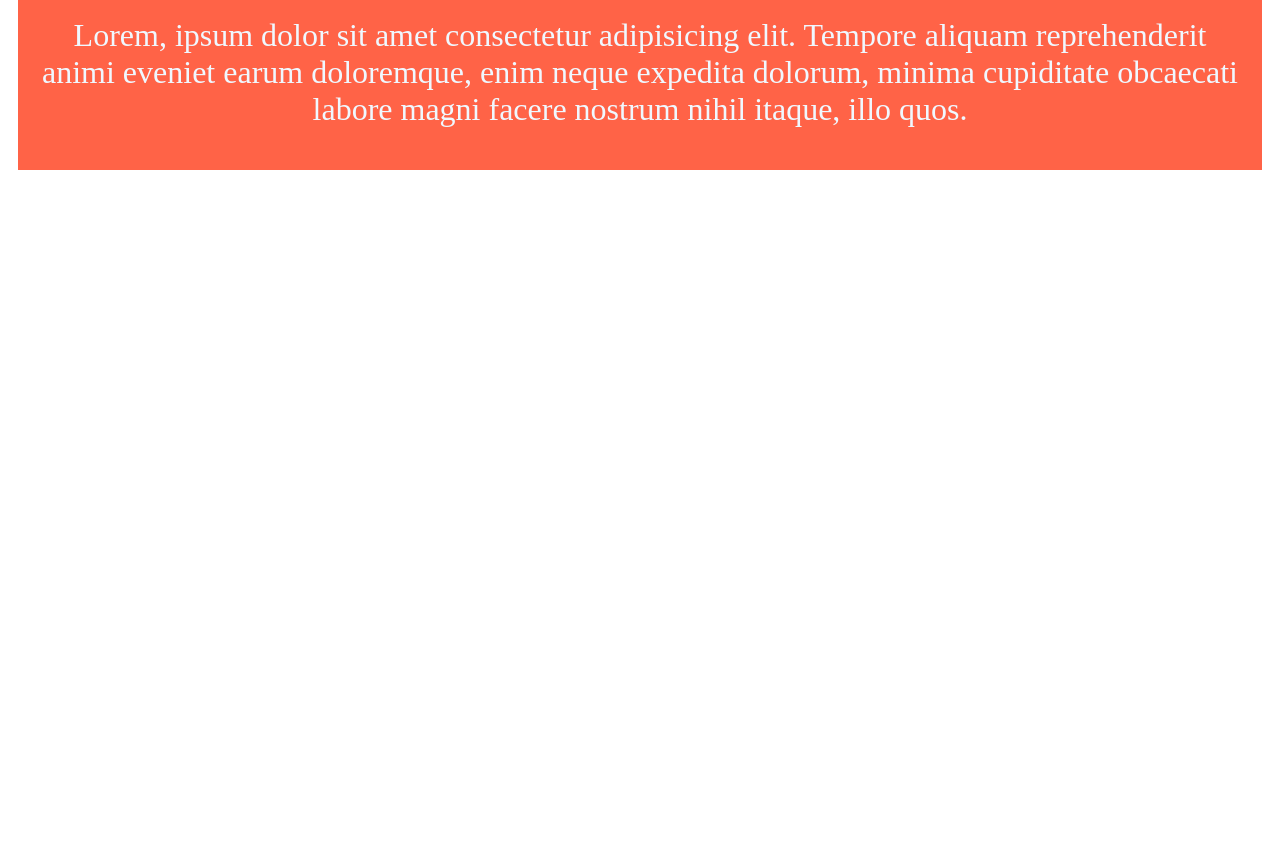
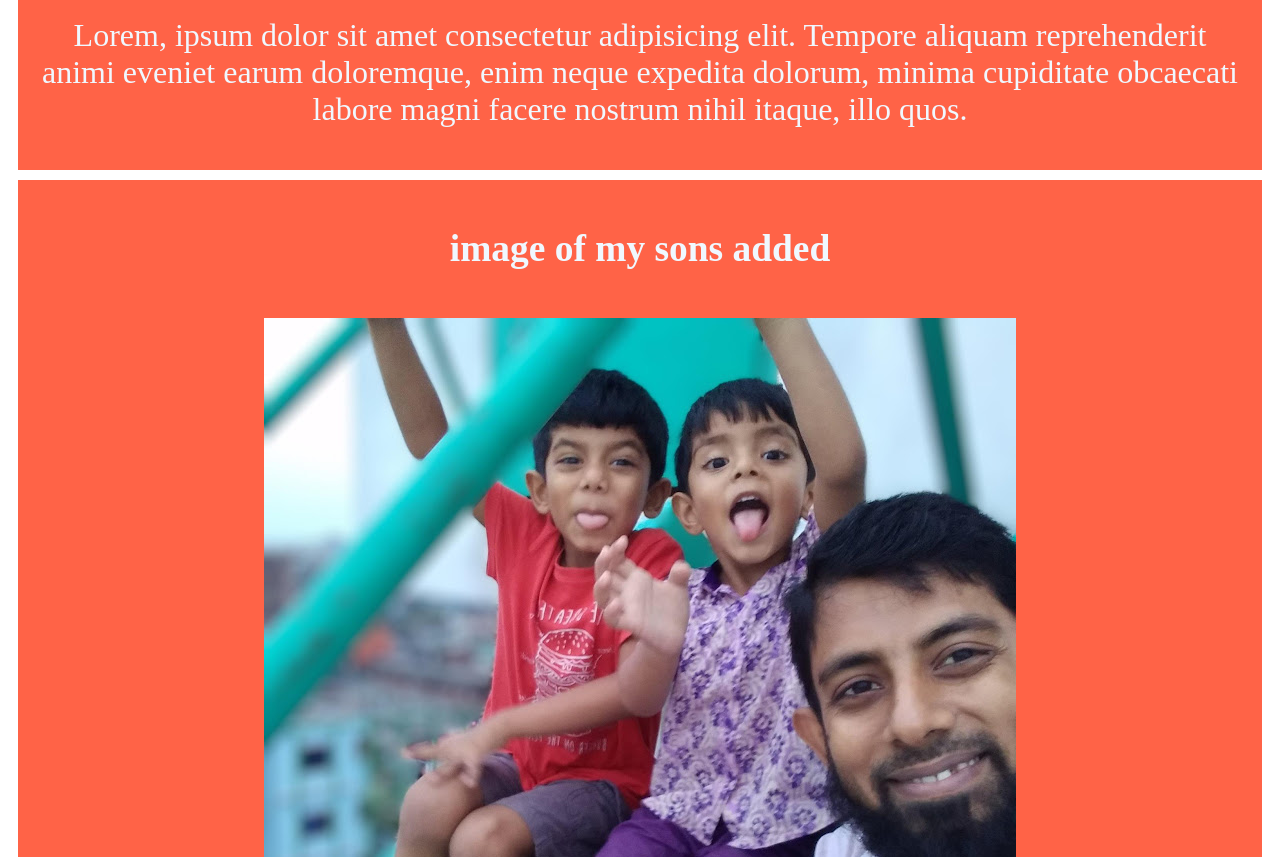
Before and after one commit to Akibul-Hasan/my-simple-repo, a plain HTML site: page index.html in a window 1280 px wide. Shown: the part 703-1560 px from the top of the page. Before the commit the page ends 883 px from the top, so only its background shows below. Drawn offline with Linux system fonts and the light colour scheme.

Commit message:
image added

```diff
--- a/index.html
+++ b/index.html
@@ -30,6 +30,12 @@
             itaque,
             illo quos.</p>
     </div>
+    <div>
+        <h3>image of my sons added</h3>
+        <div>
+            <img src="images/we 3.jpg" alt="">
+        </div>
+    </div>
 
 </body>
 
```
Also changed, not shown: images/we 3.jpg (added).
